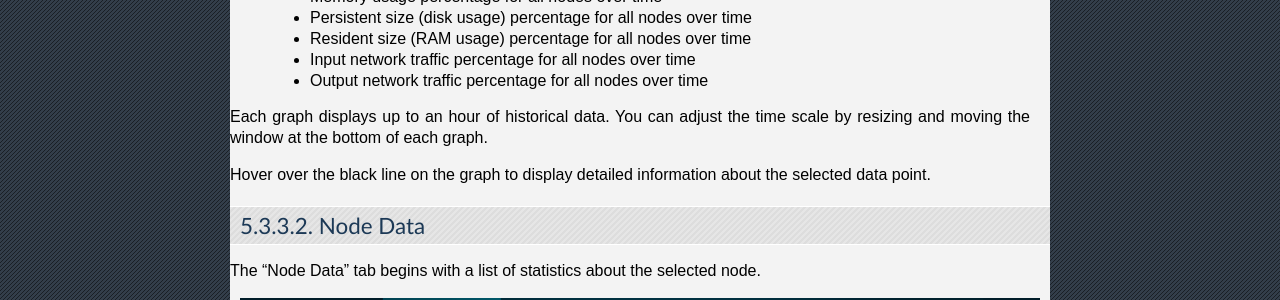
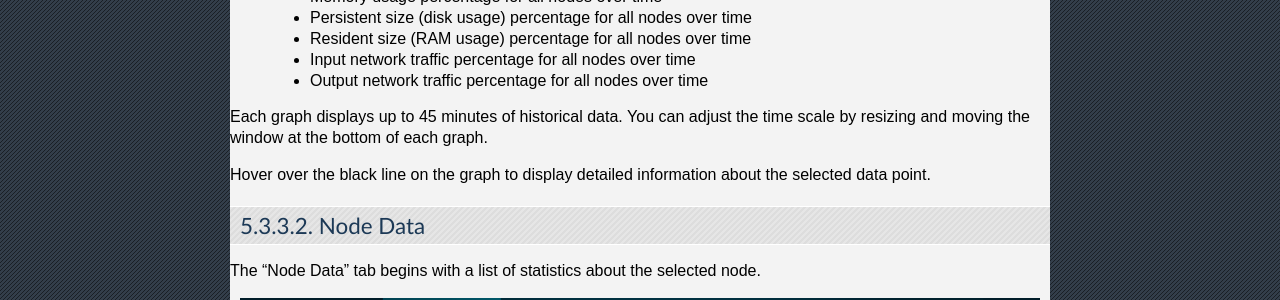
Before and after one commit to iltommi/qdb-documentation, a Sphinx documentation site: the page built from source/reference/qdb_httpd.rst, in a window 1280 px wide and 900 px high, scrolled down 2347 px. Shown: the part 152-452 px from the top of the window. Built offline with Sphinx 7.4.7, drawn with Linux system fonts in a browser that asks for light colours; some of the changed text lies outside the part shown.

Commit message:
Change "last hour of historical data" to "last 45 minutes of historical data".

```diff
--- a/source/reference/qdb_httpd.rst
+++ b/source/reference/qdb_httpd.rst
@@ -93,7 +93,7 @@ The graphs show:
  * Input network traffic percentage for all nodes over time
  * Output network traffic percentage for all nodes over time
 
-Each graph displays up to an hour of historical data. You can adjust the time scale by resizing and moving the window at the bottom of each graph.
+Each graph displays up to 45 minutes of historical data. You can adjust the time scale by resizing and moving the window at the bottom of each graph.
 
 Hover over the black line on the graph to display detailed information about the selected data point.
 
@@ -162,7 +162,7 @@ The graphs show:
  * Input network traffic percentage for all processes on the node over time
  * Output network traffic percentage for all processes on the node over time
 
-Each graph displays up to an hour of historical data. You can adjust the time scale by resizing and moving the window at the bottom of each graph.
+Each graph displays up to 45 minutes of historical data. You can adjust the time scale by resizing and moving the window at the bottom of each graph.
 
 Hover over the black line on the graph to display detailed information about the selected data point.
 
```
